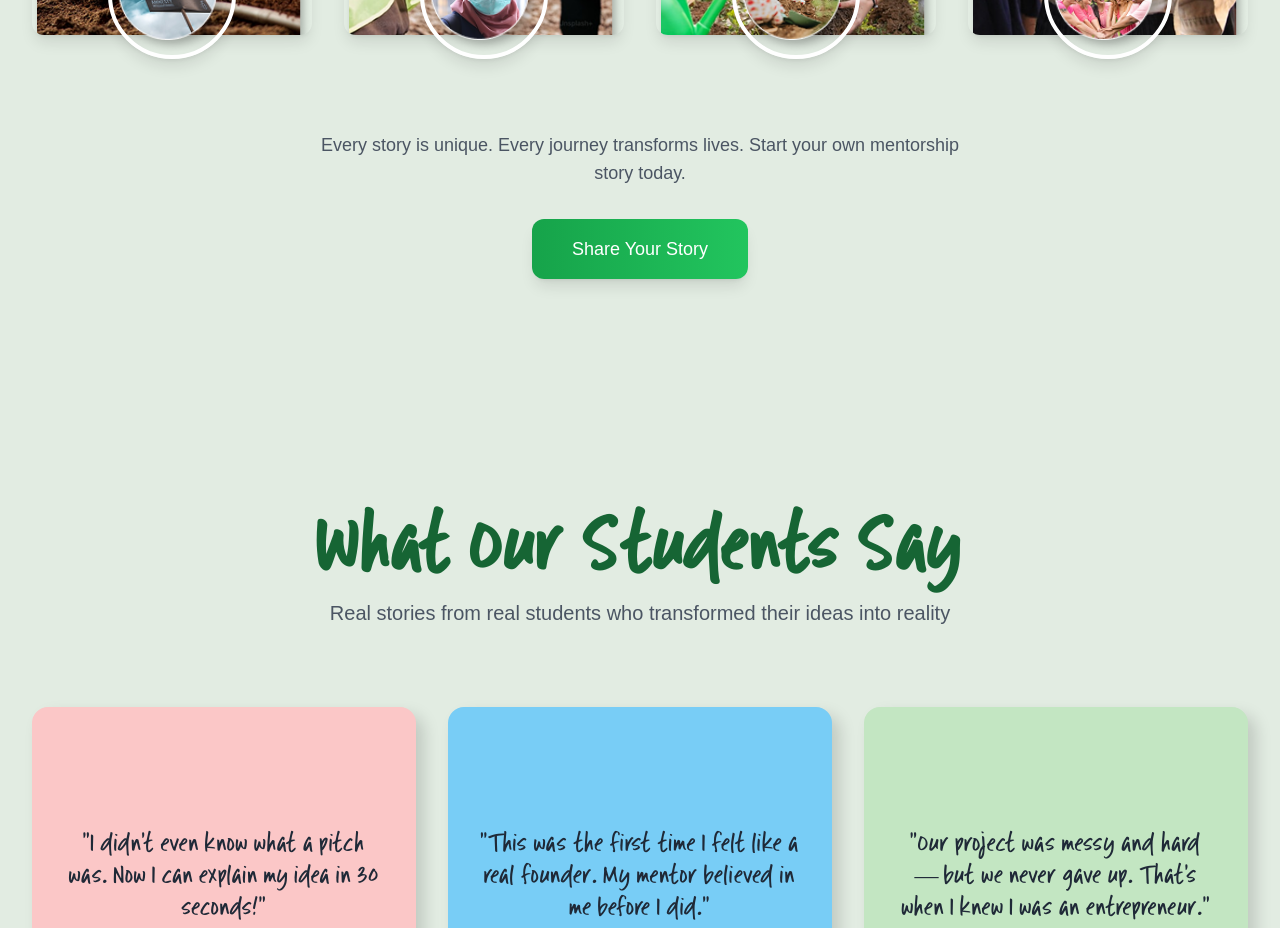
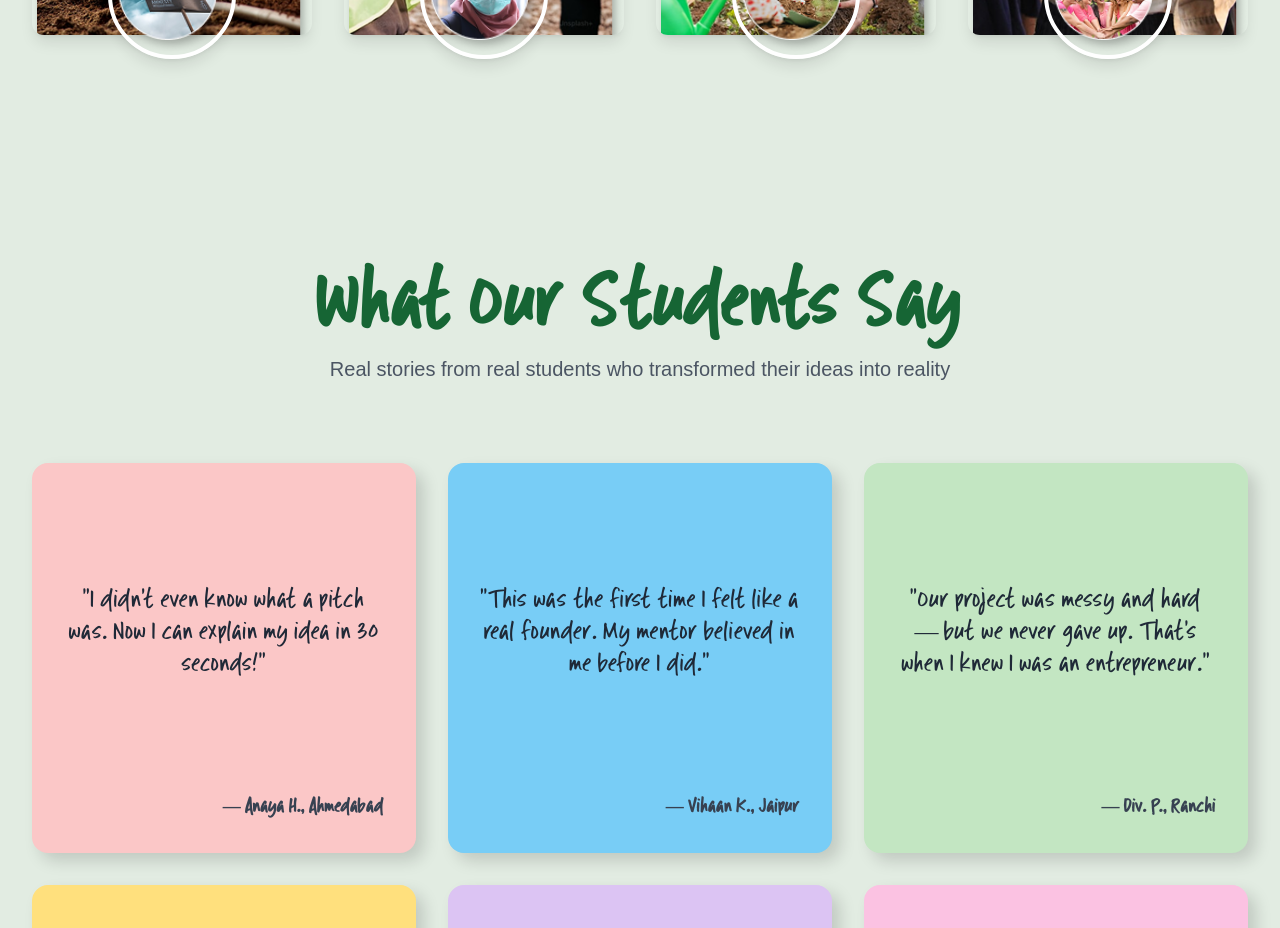
Before and after one commit to arnab-git-404/claylab, a Next.js app: page /mentorship in a window 1280 px wide. Shown: the part 3400-4328 px from the top of the page. Built offline with nearby package versions, Linux system fonts and the light colour scheme; a web font is replaced by a local one.

Commit message:
Update pastStories.tsx

```diff
--- a/components/mentorship/pastStories.tsx
+++ b/components/mentorship/pastStories.tsx
@@ -214,7 +214,7 @@ const PastStories = () => {
         </div>
 
         {/* Optional CTA Section */}
-        <div className="text-center mt-16 sm:mt-20 lg:mt-24">
+        {/* <div className="text-center mt-16 sm:mt-20 lg:mt-24">
           <p className="text-sm sm:text-base md:text-lg text-gray-600 mb-6 sm:mb-8 max-w-2xl mx-auto">
             Every story is unique. Every journey transforms lives. Start your own mentorship story today.
           </p>
@@ -222,7 +222,9 @@ const PastStories = () => {
           <button className="inline-flex items-center px-6 sm:px-8 md:px-10 py-3 sm:py-4 bg-gradient-to-r from-green-600 to-green-500 hover:from-green-700 hover:to-green-600 text-white rounded-lg sm:rounded-xl font-medium text-sm sm:text-base md:text-lg transition-all duration-300 transform hover:scale-105 shadow-lg hover:shadow-xl">
             Share Your Story
           </button>
-        </div>
+        </div> */}
+
+
       </div>
     </section>
   )
```
